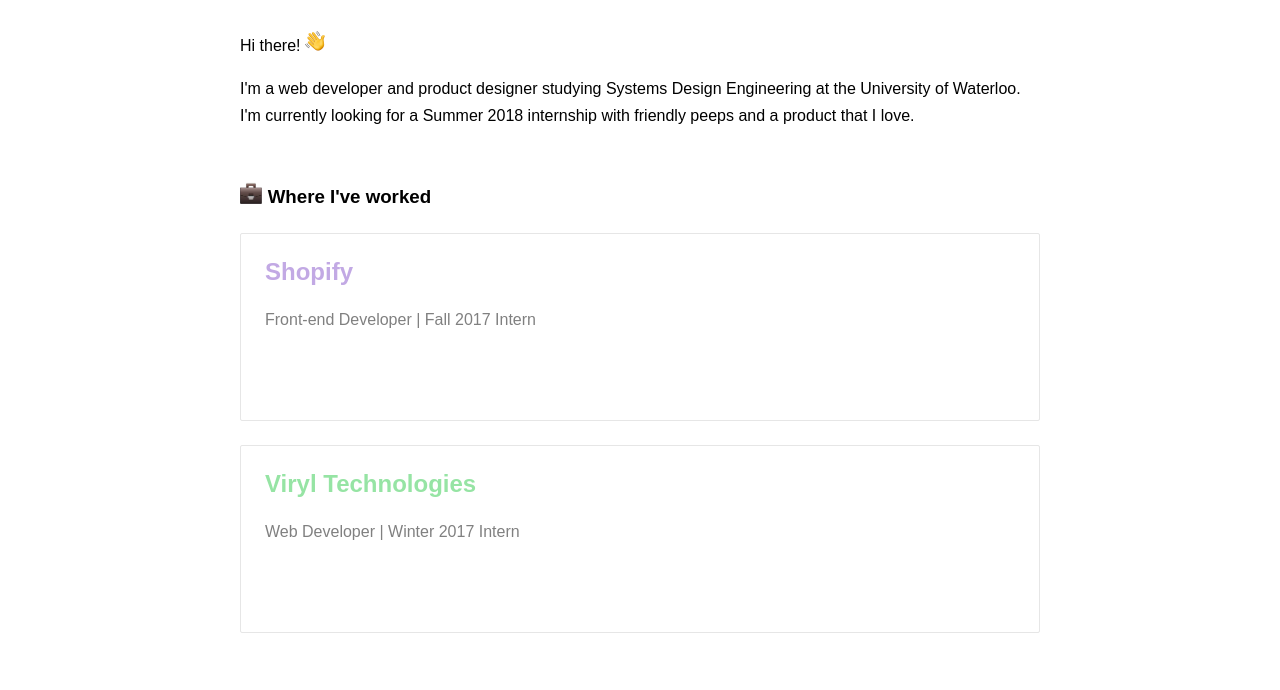
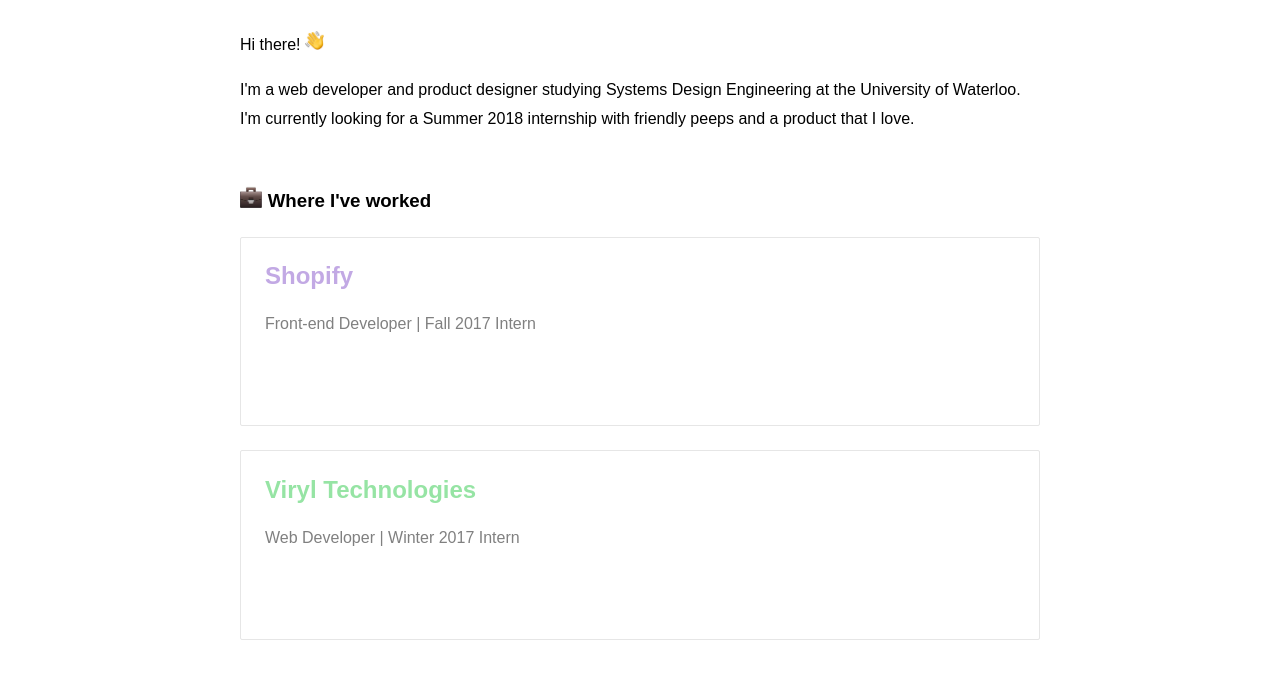
Before and after one commit to nicolezhao/portfolio-v3, a plain HTML site: page index.html in a window 1280 px wide. Shown: the part 909-1599 px from the top of the page. Drawn offline with nearby package versions, Linux system fonts and the light colour scheme; a web font is replaced by a local one.

Commit message:
try emoji again

```diff
--- a/css/style.css
+++ b/css/style.css
@@ -23,7 +23,7 @@
 }
 
 p {
-	line-height: 170%;
+	line-height: 1.8;
 }
 
 a {
@@ -100,7 +100,6 @@
 .emoji {
 	font-size: inherit;
 	width: 1.2em;
-	min-width: 20px;
 }
 
 .emoji-cool-things {
```
